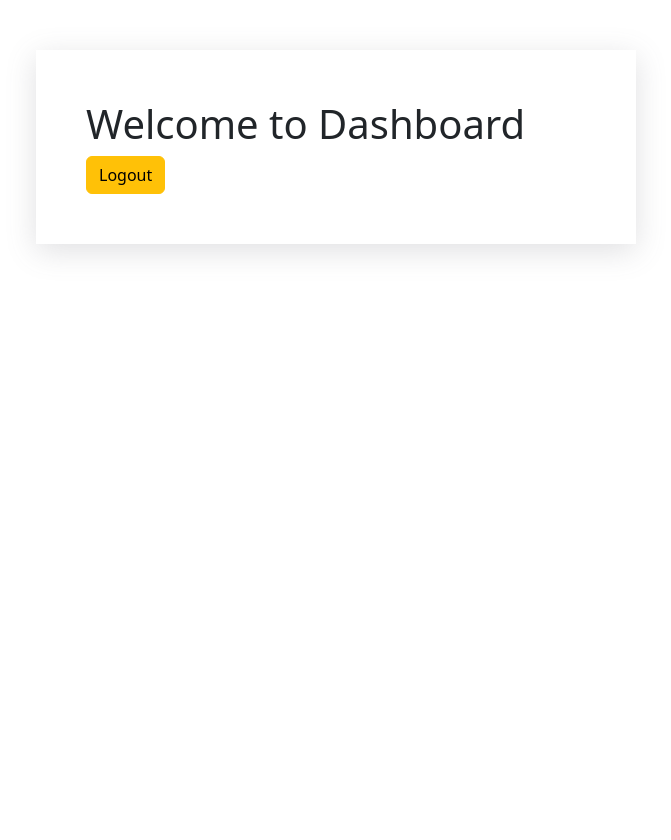
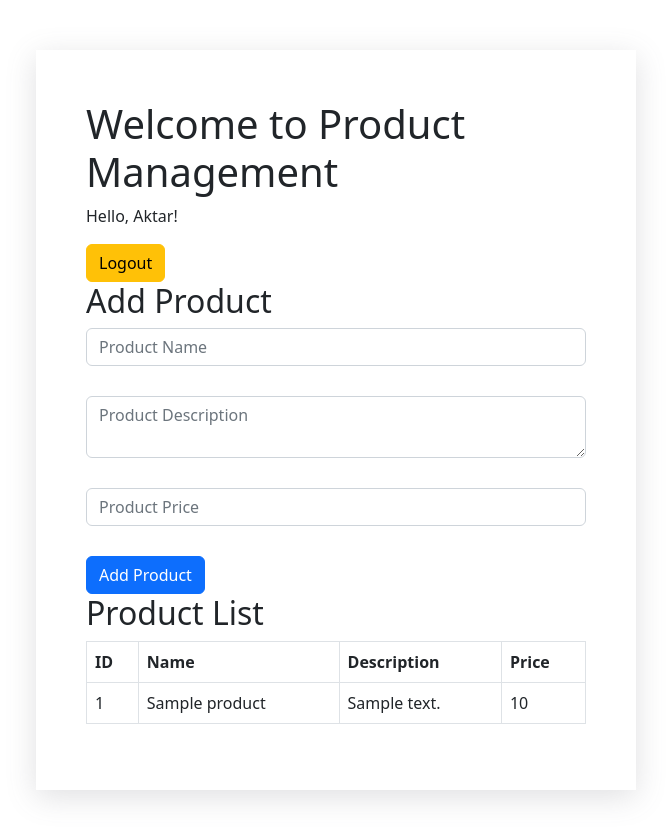
Before and after one commit to HuynhDucTrung/Hash-Password, a PHP site: page / in a window 1280 px wide. Shown: the whole page, without its empty margins (304-975 px from the left). Before the commit the page ends 255 px from the top, so only its background shows below. Run offline with PHP 8.4, Linux system fonts and the light colour scheme; a user stored in the database is signed in; tables that the repository leaves empty or names only in its code hold one stand-in row (values such as "Sample post").

Commit message:
Add files via upload

```diff
--- a/index.php
+++ b/index.php
@@ -1,8 +1,44 @@
 <?php
 session_start();
 if (!isset($_SESSION["user"])) {
-   header("Location: login.php");
+    header("Location: login.php");
+    exit;
 }
+require_once "database.php";
+
+// Handling form submission for adding a product
+if (isset($_POST["add_product"])) {
+    $productName = htmlspecialchars($_POST["product_name"]);
+    $productDescription = htmlspecialchars($_POST["product_description"]);
+    $productPrice = $_POST["product_price"];
+
+    $errors = array();
+
+    if (empty($productName) || empty($productDescription) || empty($productPrice)) {
+        array_push($errors, "All fields are required");
+    }
+
+    if (!is_numeric($productPrice) || $productPrice <= 0) {
+        array_push($errors, "Price must be a positive number");
+    }
+
+    if (count($errors) == 0) {
+        $sql = "INSERT INTO products (name, description, price) VALUES (?, ?, ?)";
+        $stmt = mysqli_prepare($conn, $sql);
+        mysqli_stmt_bind_param($stmt, "ssd", $productName, $productDescription, $productPrice);
+        if (mysqli_stmt_execute($stmt)) {
+            $successMessage = "Product added successfully";
+        } else {
+            $errorMessage = "Error adding product";
+        }
+    }
+}
+
+// Fetching products from database
+$sql = "SELECT * FROM products";
+$result = mysqli_query($conn, $sql);
+$products = mysqli_fetch_all($result, MYSQLI_ASSOC);
+
 ?>
 <!DOCTYPE html>
 <html lang="en">
@@ -12,12 +48,64 @@ if (!isset($_SESSION["user"])) {
     <meta name="viewport" content="width=device-width, initial-scale=1.0">
     <link rel="stylesheet" href="https://cdn.jsdelivr.net/npm/bootstrap@5.2.2/dist/css/bootstrap.min.css" integrity="sha384-Zenh87qX5JnK2Jl0vWa8Ck2rdkQ2Bzep5IDxbcnCeuOxjzrPF/et3URy9Bv1WTRi" crossorigin="anonymous">
     <link rel="stylesheet" href="style.css">
-    <title>User Dashboard</title>
+    <title>Product Management</title>
 </head>
 <body>
     <div class="container">
-        <h1>Welcome to Dashboard</h1>
+        <h1>Welcome to Product Management</h1>
+        <p>Hello, <?php echo htmlspecialchars($_SESSION["user"]); ?>!</p>
         <a href="logout.php" class="btn btn-warning">Logout</a>
+
+        <h2>Add Product</h2>
+        <?php
+        if (!empty($errors)) {
+            foreach ($errors as $error) {
+                echo "<div class='alert alert-danger'>" . htmlspecialchars($error) . "</div>";
+            }
+        }
+        if (isset($successMessage)) {
+            echo "<div class='alert alert-success'>" . htmlspecialchars($successMessage) . "</div>";
+        }
+        if (isset($errorMessage)) {
+            echo "<div class='alert alert-danger'>" . htmlspecialchars($errorMessage) . "</div>";
+        }
+        ?>
+        <form action="index.php" method="post">
+            <div class="form-group">
+                <input type="text" class="form-control" name="product_name" placeholder="Product Name" required>
+            </div>
+            <div class="form-group">
+                <textarea class="form-control" name="product_description" placeholder="Product Description" required></textarea>
+            </div>
+            <div class="form-group">
+                <input type="number" step="0.01" class="form-control" name="product_price" placeholder="Product Price" required>
+            </div>
+            <div class="form-btn">
+                <input type="submit" class="btn btn-primary" value="Add Product" name="add_product">
+            </div>
+        </form>
+
+        <h2>Product List</h2>
+        <table class="table table-bordered">
+            <thead>
+                <tr>
+                    <th>ID</th>
+                    <th>Name</th>
+                    <th>Description</th>
+                    <th>Price</th>
+                </tr>
+            </thead>
+            <tbody>
+                <?php foreach ($products as $product): ?>
+                <tr>
+                    <td><?php echo htmlspecialchars($product['id']); ?></td>
+                    <td><?php echo htmlspecialchars($product['name']); ?></td>
+                    <td><?php echo htmlspecialchars($product['description']); ?></td>
+                    <td><?php echo htmlspecialchars($product['price']); ?></td>
+                </tr>
+                <?php endforeach; ?>
+            </tbody>
+        </table>
     </div>
 </body>
 </html>
```
